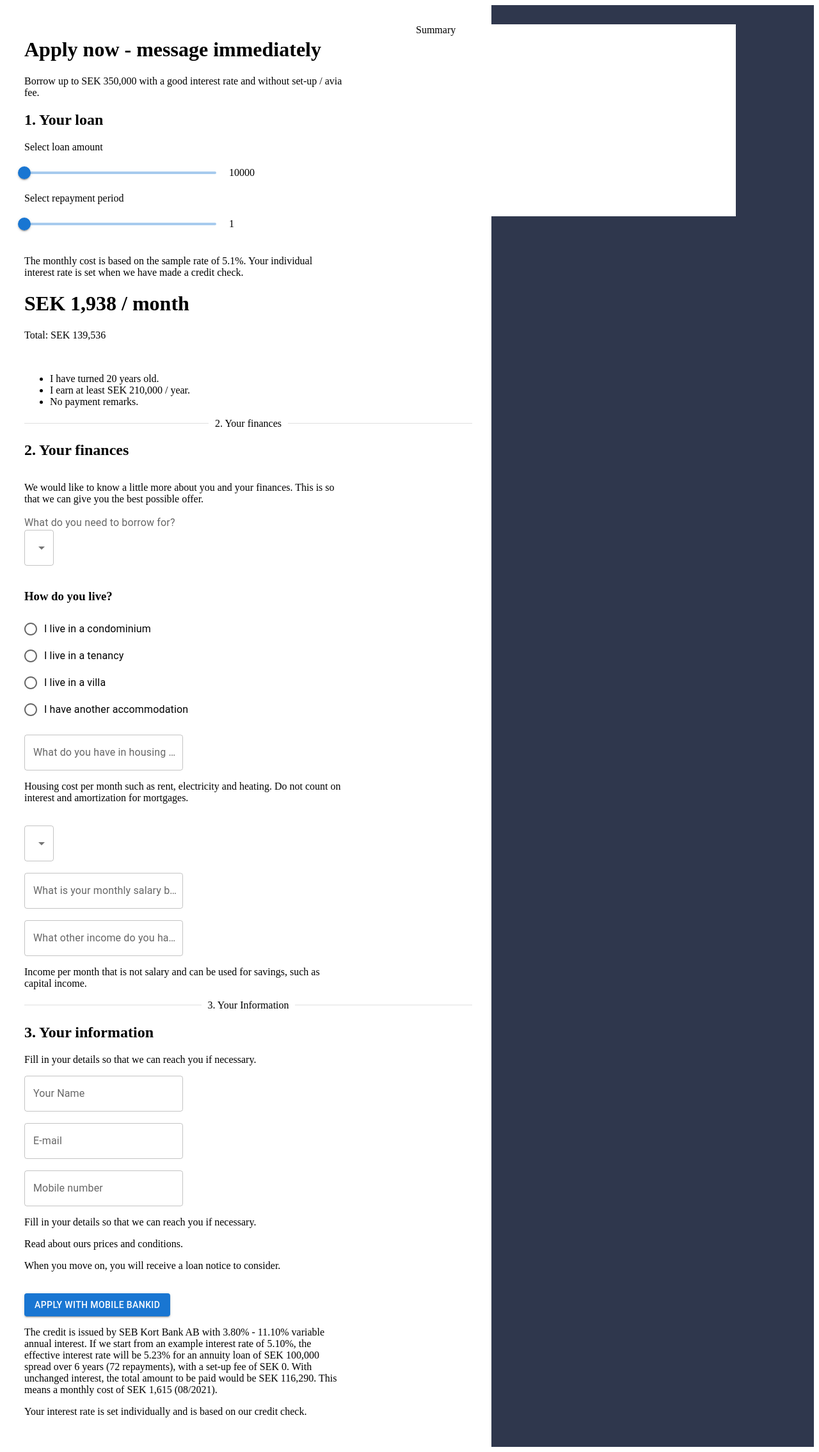
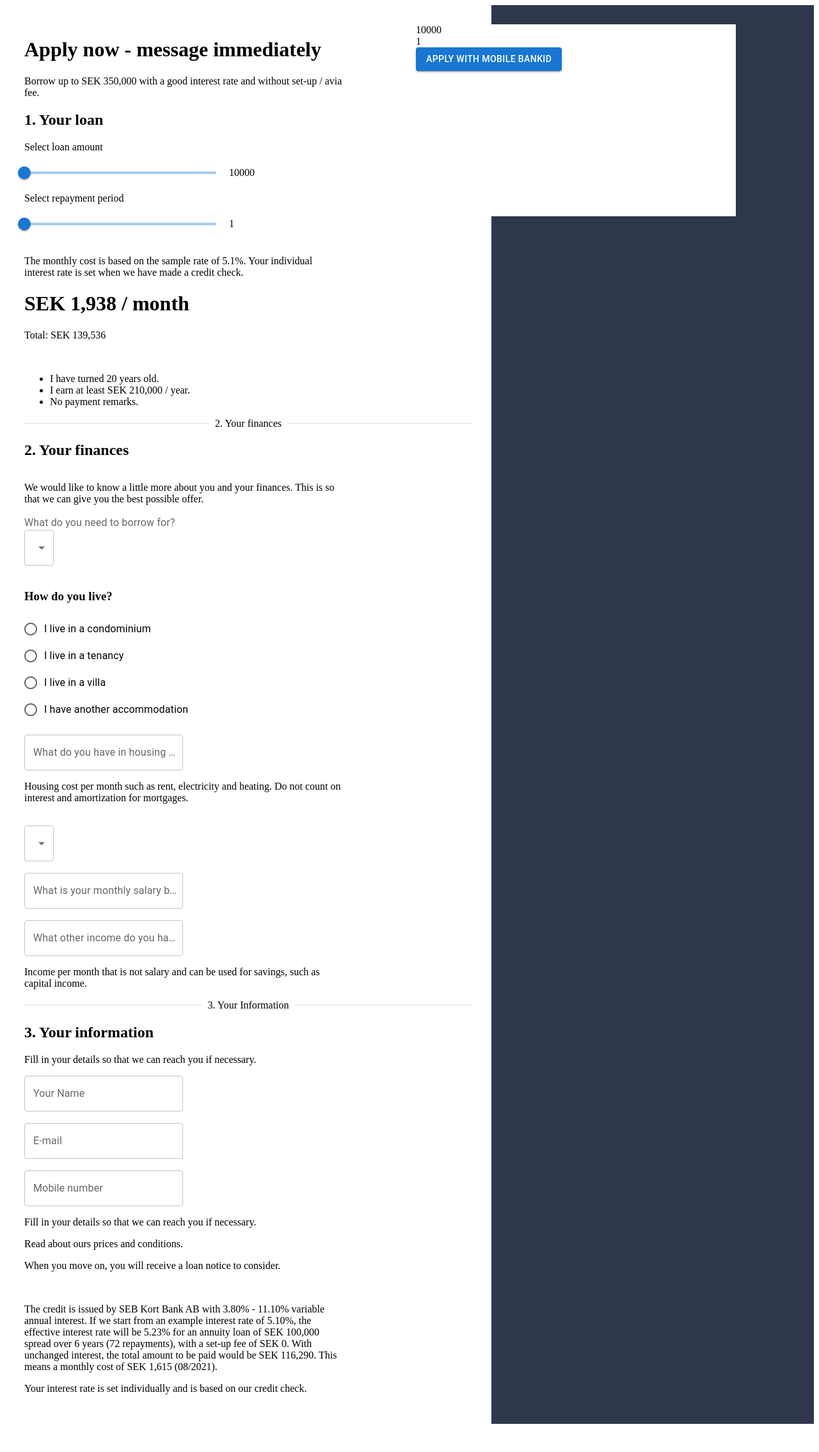
Before and after one commit to mohsinjk/esg-tool, a React (Create React App) app in the folder frontend/: page / in a window 1280 px wide. Shown: the whole page at 64% size. After the commit the page ends 2233 px from the top, so only its background shows below. Built offline with nearby package versions, Linux system fonts and the light colour scheme.

Commit message:
summary Component

```diff
--- a/frontend/src/App.js
+++ b/frontend/src/App.js
@@ -36,7 +36,9 @@ function App() {
         </appContext.Provider>
       </div>
       <div className="summary">
-        <Summary />
+        <appContext.Provider value={{ state, setState }}>
+          <Summary />
+        </appContext.Provider>
       </div>
     </div>
   );
--- a/frontend/src/Components/info.js
+++ b/frontend/src/Components/info.js
@@ -15,26 +15,6 @@ function Info() {
       ...state,
       [evt.target.name]: value,
     });
-  }
-
-  function saveApplication() {
-    console.log("save application", state);
-    const data = {
-      name: state.name,
-      email: state.email,
-      phoneNo: state.phoneNo,
-      thing: state.thing,
-      employment: state.employment,
-      livingStyle: state.livingStyle,
-      salary: state.salary,
-      otherIncome: state.otherIncome,
-      housingCost: state.housingCost,
-      amount: state.amount,
-      period: state.period,
-    };
-    axios
-      .post("http://localhost:8000/api/loanApplications", data)
-      .then((res) => console.log(res.data));
   }
   return (
     <div>
@@ -82,11 +62,6 @@ function Info() {
         <p>{infoData.FourthParagraph}</p>
       </div>
       <br />
-      <div>
-        <Button variant="contained" onClick={saveApplication}>
-          Apply with mobile BANKID
-        </Button>
-      </div>
       <div className="infoParagraph">
         <p>{infoData.FifthParagraph}</p>
         <p>{infoData.SixthParagraph}</p>
--- a/frontend/src/Components/summary.js
+++ b/frontend/src/Components/summary.js
@@ -8,6 +8,45 @@ import axios from "axios";
 
 function Summary() {
   const { state, setState } = useContext(appContext);
-  return <div>Summary</div>;
+
+  function handleChange(evt) {
+    const value = evt.target.value;
+    setState({
+      ...state,
+      [evt.target.name]: value,
+    });
+  }
+
+  function saveApplication() {
+    console.log("save application", state);
+    const data = {
+      name: state.name,
+      email: state.email,
+      phoneNo: state.phoneNo,
+      thing: state.thing,
+      employment: state.employment,
+      livingStyle: state.livingStyle,
+      salary: state.salary,
+      otherIncome: state.otherIncome,
+      housingCost: state.housingCost,
+      amount: state.amount,
+      period: state.period,
+    };
+    axios
+      .post("http://localhost:8000/api/loanApplications", data)
+      .then((res) => console.log(res.data));
+  }
+  return (
+    <div>
+      <div>{state.name}</div>
+      <div>{state.amount}</div>
+      <div>{state.period}</div>
+      <div>
+        <Button variant="contained" onClick={saveApplication}>
+          Apply with mobile BANKID
+        </Button>
+      </div>
+    </div>
+  );
 }
 export default Summary;
```
